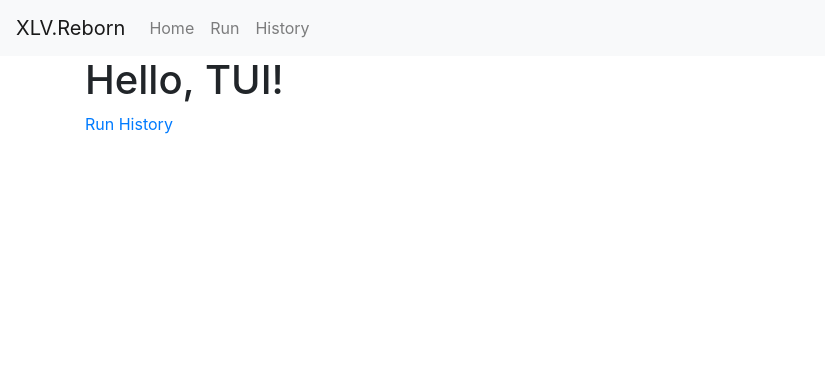
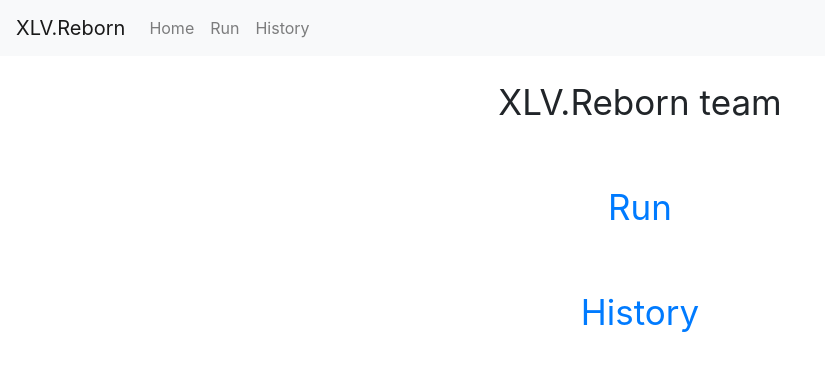
Before and after one commit to bisspector/uav-project, a Flask app: page / in a window 1280 px wide. Shown: the top 371 px of the page, without its empty margins (0-825 px from the left). Run offline with Flask 2, Linux system fonts and the light colour scheme; parts of the project's set-up code (start-up, migrations or seed data) failed here and were passed over; some libraries are stand-ins or nearby versions.

Commit message:
fix styles

```diff
--- a/app/templates/index.html
+++ b/app/templates/index.html
@@ -1,7 +1,43 @@
 {% extends "base.html" %}
+{% block content %}
+<style>
+    #content {
+        text-align: center;
+        width: 50%;
+        margin-left: auto;
+        margin-right: auto;
+        margin-top: 20px;
+        font-size: 35px;
+    }
 
-{% block content %}
-    <h1>Hello, {{ user.username }}!</h1>
-    <a href="/chooseTaskType">Run</a>
-    <a href="/history">History</a>
+    #container not:(div:hover) {
+        margin-top: 10px;
+        color: grey;
+        vertical-align: middle;
+        /* height: 100px; */
+        /* line-height: 60px; */
+        transition: 0.2s;
+    }
+
+    #container div:hover {
+        color: lightgrey;
+        /* border-radius: 10px; */
+        transition: 0.2s;
+        cursor: pointer;
+    }
+
+    a:link {
+        text-decoration: none;
+    }
+</style>
+<div id="content">
+    <span> XLV.Reborn team</span> <br> <br>
+    <a href="/chooseTaskType">
+        <div id="container">
+            <div>Run</div>
+    </a> <br>
+    <a href="/history">
+        <div id="container">History</div>
+    </a>
+</div>
 {% endblock %}
```
Also changed, not shown: app/tasks.py (+7 -7 lines), app/templates/chooseTaskType.html (+24 -7 lines).
